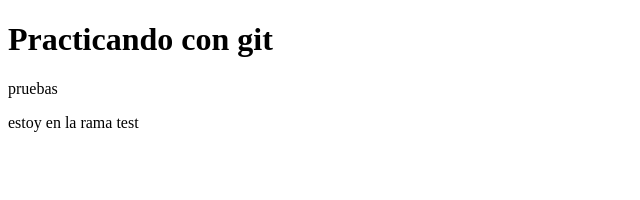
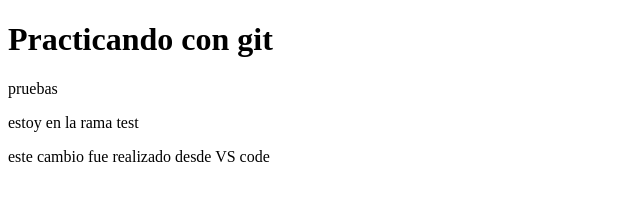
Before and after one commit to lelima22/practica-git, a plain HTML site: page index.html in a window 1280 px wide. Shown: the whole page, without its empty margins (0-640 px from the left). Drawn offline with Linux system fonts and the light colour scheme.

Commit message:
Primer commit desde VS Code

```diff
--- a/index.html
+++ b/index.html
@@ -3,8 +3,7 @@
 <head>
     <meta charset="UTF-8">
     <meta http-equiv="X-UA-Compatible" content="IE=edge">
-    <meta name="viewport" content="width=device-width, initial-scale=1.0">
-    <title>Document</title>
+    <title>Practicnado desde VS code</title>
 </head>
 <body>
     <h1>Practicando con git</h1>
@@ -12,5 +11,10 @@
     <section>
         <p>estoy en la rama test</p>
     </section>
+    <div>
+        <p>
+            este cambio fue realizado desde VS code
+        </p>
+    </div>
 </body>
 </html>
```
Also changed, not shown: 1 other file.
